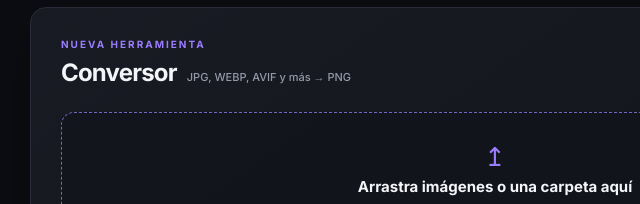
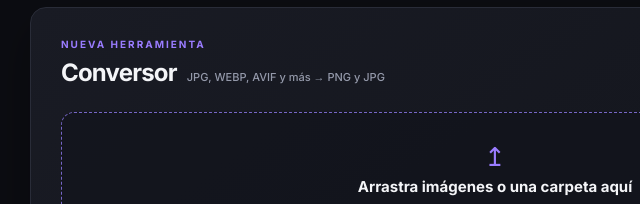
Before and after one commit to EdwingDR/ImgFix, a plain HTML site: page index.html in a window 1280 px wide. Shown: the part 743-947 px from the top of the page, 145-785 px from the left. Drawn offline with nearby package versions, Linux system fonts and the light colour scheme.

Commit message:
eliminando bugs

```diff
--- a/index.html
+++ b/index.html
@@ -80,7 +80,7 @@
           <div class="section-heading converter-heading">
             <div>
               <p class="eyebrow">NUEVA HERRAMIENTA</p>
-              <h2>Conversor <span class="section-subtitle">JPG, WEBP, AVIF y más → PNG</span></h2>
+              <h2>Conversor <span class="section-subtitle">JPG, WEBP, AVIF y más → PNG y JPG</span></h2>
             </div>
             <span class="converter-badge">● PROCESAMIENTO LOCAL</span>
           </div>
```
